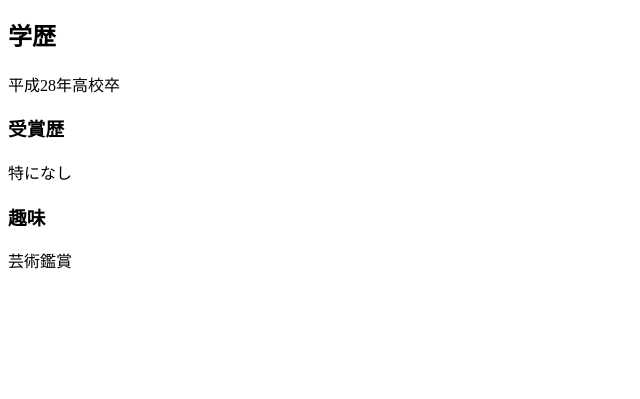
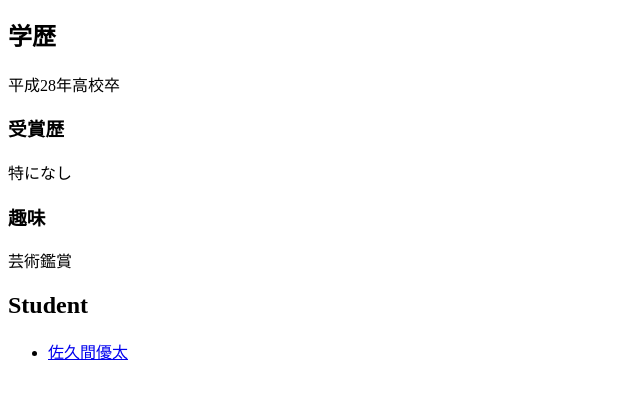
Before and after one commit to YutaSakuma/YutaSakuma.github.io, a plain HTML site: page material.html in a window 1280 px wide. Shown: the part 171-570 px from the top of the page, without its empty margins (0-640 px from the left). Drawn offline with Linux system fonts and the light colour scheme.

Commit message:
index.html

```diff
--- a/jibunn.html
+++ b/material.html
@@ -31,7 +31,12 @@
   芸術鑑賞
 </section>
 
-
+<section>
+  <h1>Student</h1>
+  <ul>
+    <li><a href="file:///Users/sakumayuuta/Desktop/material.html">佐久間優太</a></li>
+    </ul>
+</section>
 
 
 
```
Also changed, not shown: 1 other file.
